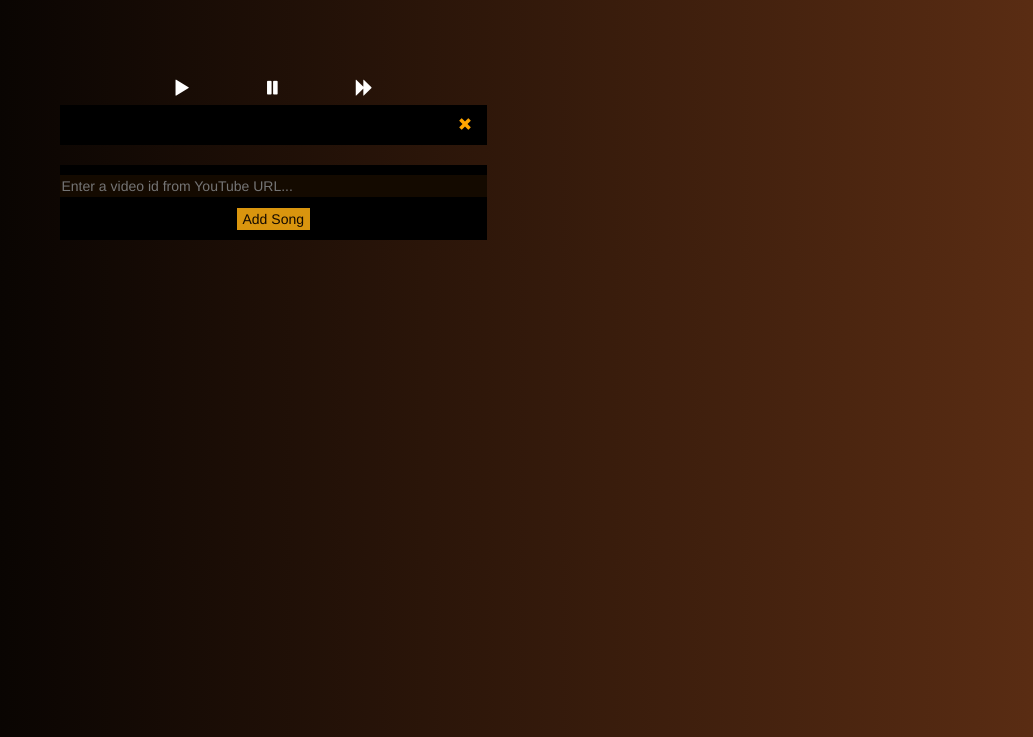
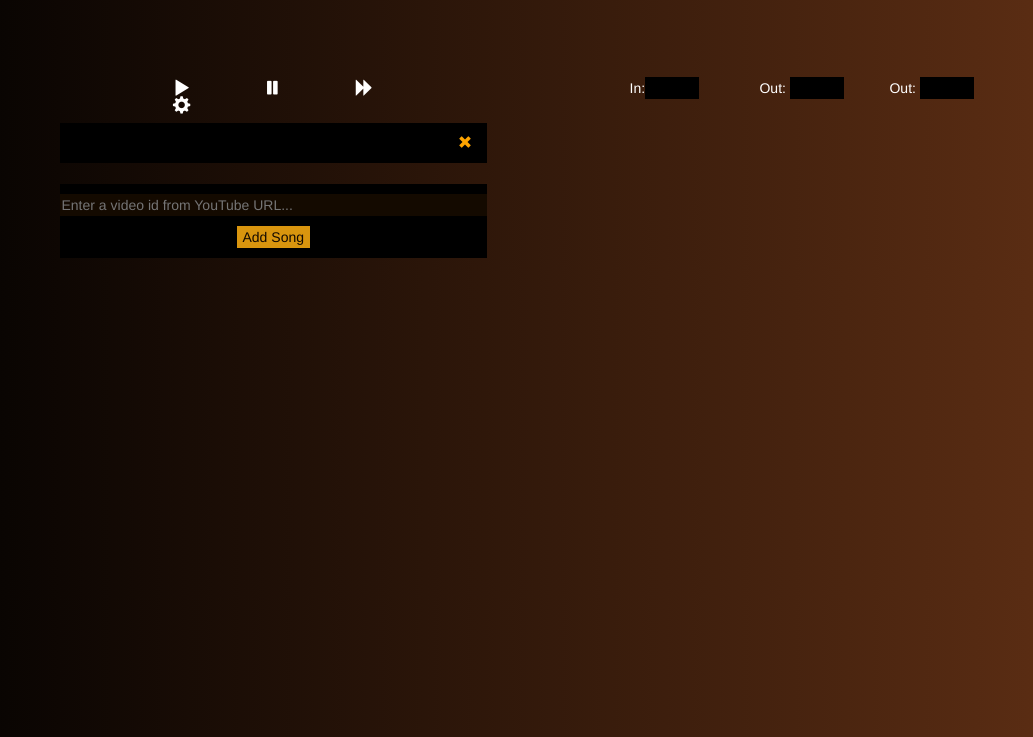
Before and after one commit to YTDJ/YTDJ.github.io, a website with bundled scripts: page index.html in a window 1280 px wide. Shown: the part 63-800 px from the top of the page, without its empty margins (123-1156 px from the left). Built offline with nearby package versions, Linux system fonts and the light colour scheme; files whose address does not match are found by name.

Commit message:
adding settings

```diff
--- a/css/style.css
+++ b/css/style.css
@@ -50,8 +50,11 @@ button:hover{
     100% { transform: translate(-100%, 0); }
 }
 
-#skip-button:disabled{
-  color:grey;
+#settings input{
+  color:orange;
+  background-color: black;
+  outline: none;
+  border: none;
 }
 
 
--- a/index.html
+++ b/index.html
@@ -49,6 +49,7 @@
           <span id="pause-button" data-bind="click: pause" class="col-md-4 glyphicon glyphicon-pause"></span>
           <!-- /ko -->
           <span id="skip-button" data-bind="click: skip" class="col-md-4 glyphicon glyphicon-forward"></span>
+          <span id="settings-button" onclick="$('#settings').toggle()" class="col-md-4 glyphicon glyphicon-cog"></span>
         </div>
 
         <!-- http://www.knockmeout.net/2012/02/revisiting-dragging-dropping-and.html -->
@@ -69,10 +70,23 @@
             </form>
           </div>
         </div>
-
-      <div class="col-xs-6 col-md-7 col-lg-4 col-lg-offset-1" id="videobox">
+      <div class="col-xs-6 col-md-7 col-lg-4 col-lg-offset-1" id="settings">
+        <div class="row">
+          <div class="col-md-4">
+            In:<input data-bind="value: inSpeed" label="In Speed" type="number" max="20" min="0" />
+          </div>
+          <div class="col-md-4">
+            Out: <input data-bind="value: outSpeed" label="Out Speed" type="number" max="20" min="0"/>
+          </div>
+          <div class="col-md-4">
+            Out: <input data-bind="value: crossfadeDuration" label="Out Speed" type="number" max="20" min="0"/>
+          </div>
+        </div>
 
       </div>
+
+
+      <div class="col-xs-6 col-md-7 col-lg-4 col-lg-offset-1" id="videobox"></div>
     </div>
 
 
```
